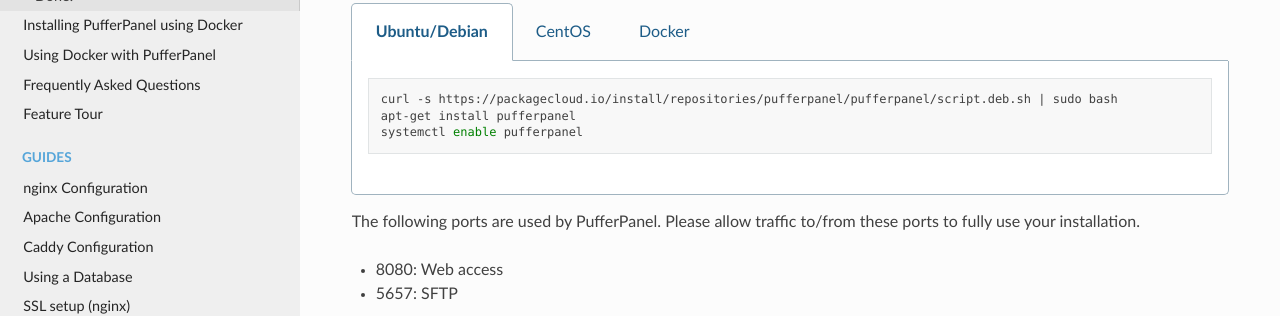
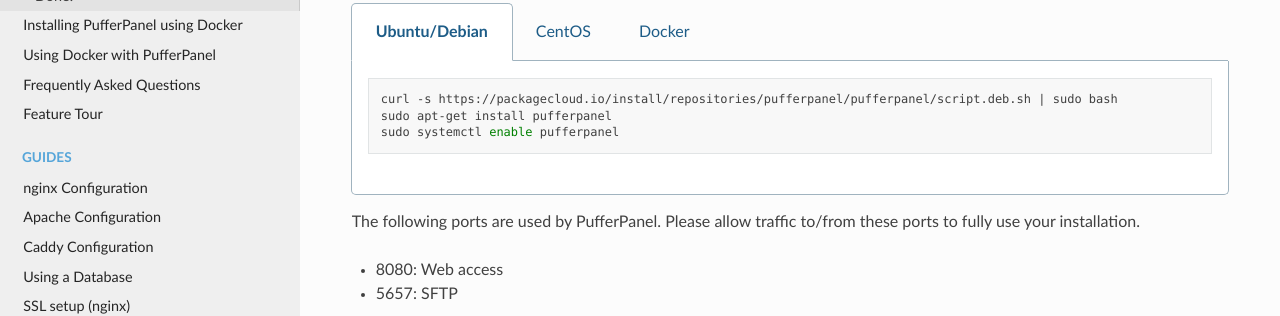
Before and after one commit to pufferpanel/documentation, a Sphinx documentation site: the page built from source/installing.rst, in a window 1280 px wide and 900 px high, scrolled down 525 px. Shown: the part 168-484 px from the top of the window. Built offline with Sphinx 7.4.7 and the Read the Docs theme 2.0.0, drawn with Linux system fonts in a browser that asks for light colours.

Commit message:
Update installing.rst

```diff
--- a/source/installing.rst
+++ b/source/installing.rst
@@ -34,16 +34,16 @@
       .. code-block:: bash
 
          curl -s https://packagecloud.io/install/repositories/pufferpanel/pufferpanel/script.deb.sh | sudo bash
-         apt-get install pufferpanel
-         systemctl enable pufferpanel
+         sudo apt-get install pufferpanel
+         sudo systemctl enable pufferpanel
 
    .. tab:: CentOS
 
       .. code-block:: bash
 
          curl -s https://packagecloud.io/install/repositories/pufferpanel/pufferpanel/script.rpm.sh | sudo bash
-         yum install pufferpanel
-         systemctl enable pufferpanel
+         sudo yum install pufferpanel
+         sudo systemctl enable pufferpanel
 
    .. tab:: Docker
 
```
